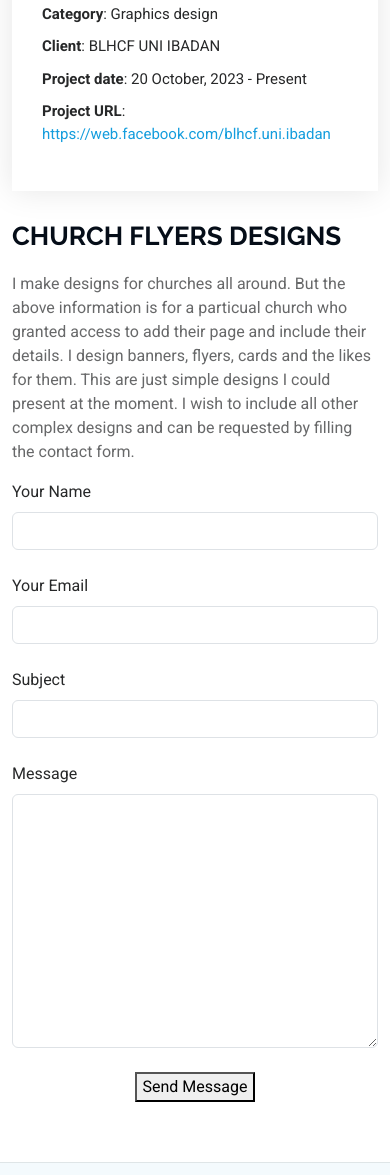
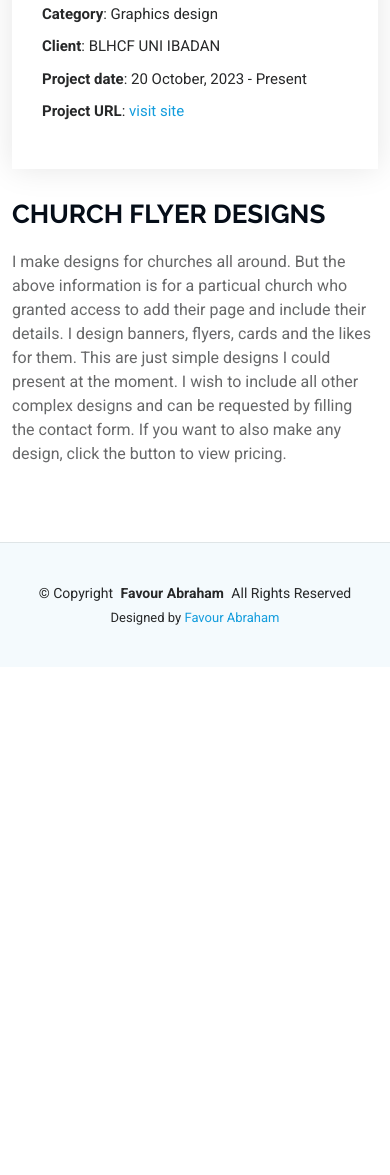
Before and after one commit to FavourAbraham/Personal-Portfolio, a plain HTML site: page portfolio-details.html in a window 390 px wide. Shown: the part 605-1780 px from the top of the page. After the commit the page ends 1272 px from the top, so only its background shows below. Drawn offline with Linux system fonts and the light colour scheme.

Commit message:
Front End

```diff
--- a/myassets/CSS/main.css
+++ b/myassets/CSS/main.css
@@ -1,15 +1,5 @@
 /**
-* Template Name: iPortfolio
-* Template URL: https://bootstrapmade.com/iportfolio-bootstrap-portfolio-websites-template/
-* Updated: Jun 29 2024 with Bootstrap v5.3.3
-* Author: BootstrapMade.com
-* License: https://bootstrapmade.com/license/
-*/
-
-/*--------------------------------------------------------------
-# Font & Color Variables
-# Help: https://bootstrapmade.com/color-system/
---------------------------------------------------------------*/
+My Main CSS file
 /* Fonts */
 :root {
   --default-font: "Roboto",  system-ui, -apple-system, "Segoe UI", Roboto, "Helvetica Neue", Arial, "Noto Sans", "Liberation Sans", sans-serif, "Apple Color Emoji", "Segoe UI Emoji", "Segoe UI Symbol", "Noto Color Emoji";
@@ -1276,8 +1266,5 @@ section,
 }
 
 /*--------------------------------------------------------------
-# Starter Section Section
+# More CSS stylings
 --------------------------------------------------------------*/
-.starter-section {
-  /* Add your styles here */
-}
--- a/portfolio-details.html
+++ b/portfolio-details.html
@@ -24,7 +24,7 @@
   <link href="myassets/eternal_css/swiper/swiper-bundle.min.css" rel="stylesheet">
 
   <!-- Main CSS File -->
-  <link href="myassets/css/main.css" rel="stylesheet">
+  <link href="myassets/CSS/main.css" rel="stylesheet">
 
 </head>
 
@@ -128,46 +128,16 @@
                 <li><strong>Category</strong>: Graphics design</li>
                 <li><strong>Client</strong>: BLHCF UNI IBADAN</li>
                 <li><strong>Project date</strong>: 20 October, 2023 - Present</li>
-                <li><strong>Project URL</strong>: <a href="#">https://web.facebook.com/blhcf.uni.ibadan</a></li>
+                <li><strong>Project URL</strong>: <a href="https://web.facebook.com/blhcf.uni.ibadan">visit site</a></li>
               </ul>
             </div>
             <div class="portfolio-description" data-aos="fade-up" data-aos-delay="300">
-              <h2>CHURCH FLYERS DESIGNS</h2>
+              <h2>CHURCH FLYER DESIGNS</h2>
               <p>
-                I make designs for churches all around. But the above information is for a particual church who granted access to add their page and include their details. I design banners, flyers, cards and the likes for them. This are just simple designs I could present at the moment. I wish to include all other complex designs and can be requested by filling the contact form.
+                I make designs for churches all around. But the above information is for a particual church who granted access to add their page and include their details. I design banners, flyers, cards and the likes for them. This are just simple designs I could present at the moment. I wish to include all other complex designs and can be requested by filling the contact form. If you want to also make any design, click the button to view pricing.
               </p>
             </div>
-            <div class="col-lg-7">
-              <form action="forms/contact.php" method="post" class="php-email-form" data-aos="fade-up" data-aos-delay="200">
-                <div class="row gy-4">
 
-                  <div class="col-md-6">
-                    <label for="name-field" class="pb-2">Your Name</label>
-                    <input type="text" name="name" id="name-field" class="form-control" required="">
-                  </div>
-
-                  <div class="col-md-6">
-                    <label for="email-field" class="pb-2">Your Email</label>
-                    <input type="email" class="form-control" name="email" id="email-field" required="">
-                  </div>
-
-                  <div class="col-md-12">
-                    <label for="subject-field" class="pb-2">Subject</label>
-                    <input type="text" class="form-control" name="subject" id="subject-field" required="">
-                  </div>
-
-                  <div class="col-md-12">
-                    <label for="message-field" class="pb-2">Message</label>
-                    <textarea class="form-control" name="message" rows="10" id="message-field" required=""></textarea>
-                  </div>
-
-                  <div class="col-md-12 text-center">
-                    <div class="loading">Loading</div>
-                    <div class="error-message"></div>
-                    <div class="sent-message">Your message has been sent. Thank you!</div>
-
-                    <button type="submit">Send Message</button>
-                  </div>
           </div>
 
         </div>
```
